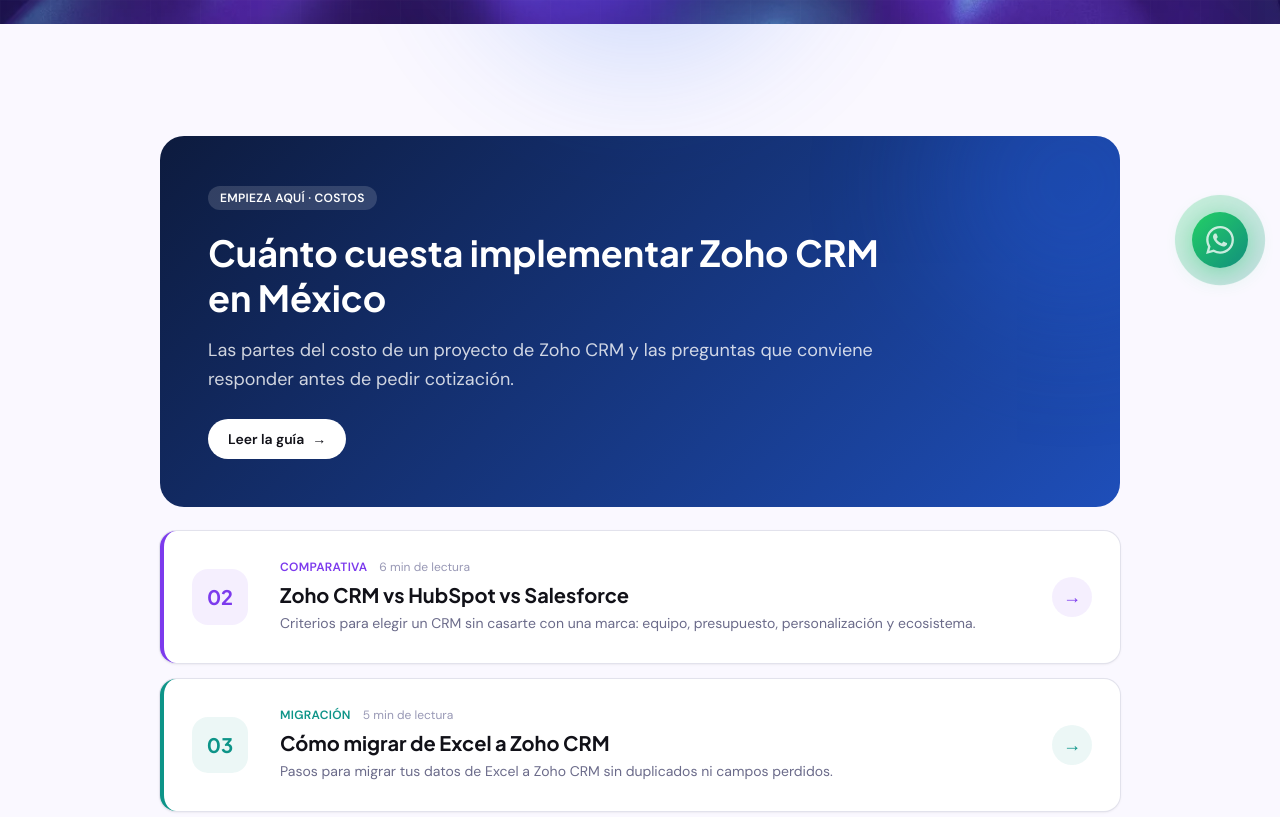
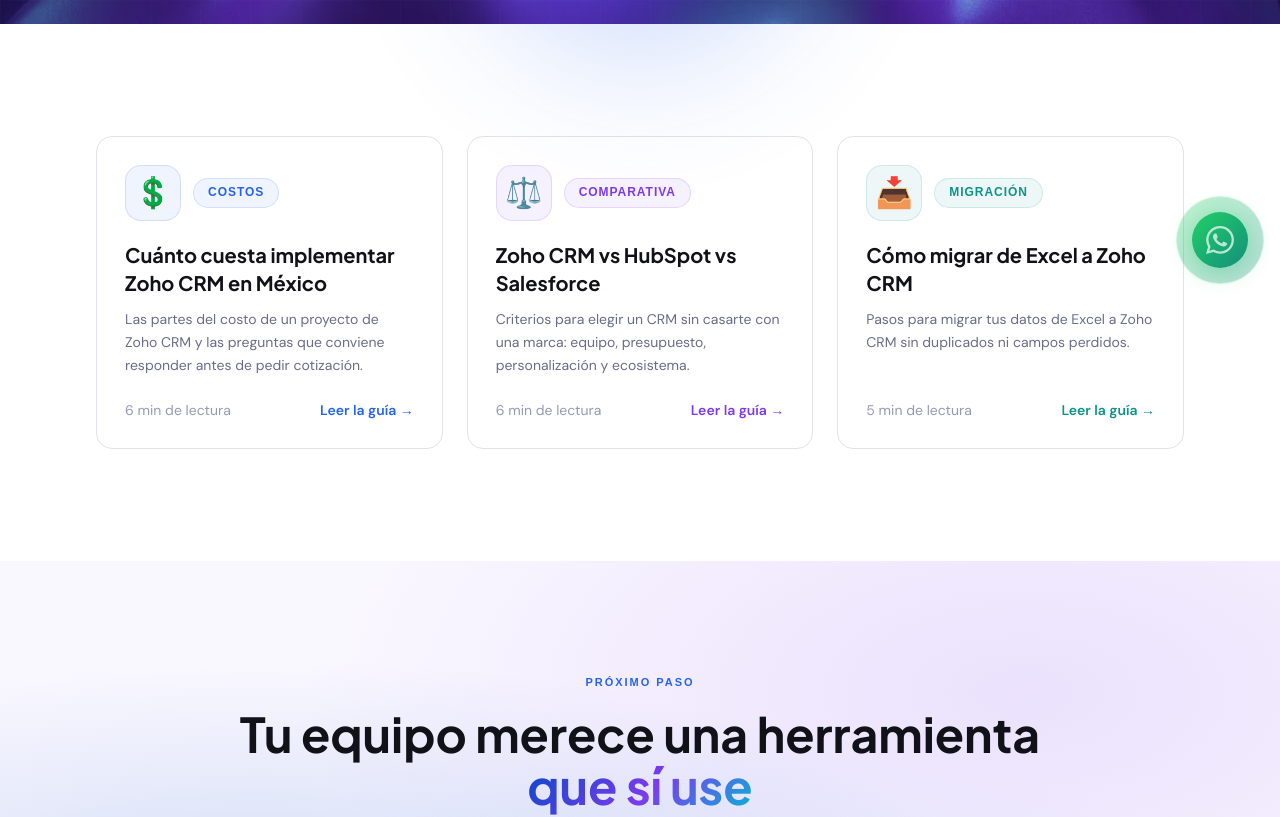
Before and after one commit to Conzultacrm/conzultacrm-website, a Next.js app: page /recursos in a window 1280 px wide. Shown: the part 500-1317 px from the top of the page. Built offline with nearby package versions, Linux system fonts and the light colour scheme.

Commit message:
feat(recursos): icon cards matching Soluciones style
Co-Authored-By: Claude Sonnet 5.5 <noreply@anthropic.com>

```diff
--- a/src/app/recursos/page.tsx
+++ b/src/app/recursos/page.tsx
@@ -12,7 +12,6 @@ export const metadata: Metadata = {
 };
 
 export default function RecursosPage() {
-  const [featured, ...rest] = guides;
   return (
     <>
       <AnimatedPageHero
@@ -21,64 +20,31 @@ export default function RecursosPage() {
         description="Respuestas claras a las preguntas que se hace una empresa antes de adoptar un CRM."
         theme="violet"
       />
-      <section className="section-padding bg-neutral-50">
-        <div className="max-w-5xl mx-auto px-4 sm:px-6 lg:px-8">
-          {/* Featured guide */}
-          <Link
-            href={`/recursos/${featured.slug}`}
-            className="group relative block overflow-hidden rounded-3xl p-8 md:p-12 mb-6 text-white transition-transform hover:-translate-y-0.5"
-            style={{ background: `linear-gradient(135deg, #0D1B3E 0%, ${featured.color} 140%)` }}
+      <section className="section-padding bg-white">
+        <div className="max-w-6xl mx-auto px-4 sm:px-6 lg:px-8 grid gap-6 md:grid-cols-2 lg:grid-cols-3">
+          {guides.map((g) => (
+            <Link key={g.slug} href={`/recursos/${g.slug}`} className="card group flex flex-col">
+              <div className="flex items-center gap-3 mb-5">
+                <div
+                  className="w-14 h-14 rounded-2xl flex items-center justify-center text-3xl"
+                  style={{ background: `${g.color}12`, border: `1.5px solid ${g.color}25` }}
                 >
-            <div className="absolute -right-24 -top-24 w-72 h-72 rounded-full blur-3xl opacity-30" style={{ background: featured.color }} />
-            <div className="relative max-w-2xl">
-              <span className="inline-block text-xs font-semibold tracking-wide uppercase rounded-full bg-white/15 px-3 py-1 mb-5">
-                Empieza aquí · {featured.tag}
-              </span>
-              <h2 className="text-2xl md:text-4xl font-bold leading-tight mb-4" style={{ fontFamily: "var(--font-syne)" }}>
-                {featured.title}
-              </h2>
-              <p className="text-white/80 text-base md:text-lg leading-relaxed mb-6">{featured.excerpt}</p>
-              <span className="inline-flex items-center gap-2 rounded-full bg-white text-neutral-900 text-sm font-semibold px-5 py-2.5 group-hover:gap-3 transition-all">
-                Leer la guía <span aria-hidden>→</span>
+                  {g.icon}
+                </div>
+                <span className="badge" style={{ background: `${g.color}12`, color: g.color, border: `1px solid ${g.color}25` }}>
+                  {g.tag}
                 </span>
               </div>
-          </Link>
-
-          {/* Rest of the guides */}
-          <div className="grid gap-4">
-            {rest.map((g, i) => (
-              <Link
-                key={g.slug}
-                href={`/recursos/${g.slug}`}
-                className="group flex items-center gap-5 md:gap-8 rounded-2xl bg-white p-5 md:p-7 shadow-sm ring-1 ring-neutral-200 hover:shadow-lg hover:-translate-y-0.5 transition"
-                style={{ borderLeft: `4px solid ${g.color}` }}
-              >
-                <span
-                  className="hidden sm:flex shrink-0 w-14 h-14 items-center justify-center rounded-2xl text-xl font-bold"
-                  style={{ background: `${g.color}14`, color: g.color, fontFamily: "var(--font-syne)" }}
-                >
-                  {String(i + 2).padStart(2, "0")}
-                </span>
-                <div className="min-w-0 flex-1">
-                  <div className="flex items-center gap-3 mb-1.5">
-                    <span className="text-xs font-semibold uppercase tracking-wide" style={{ color: g.color }}>{g.tag}</span>
-                    <span className="text-xs text-neutral-400">{g.readMinutes} min de lectura</span>
-                  </div>
-                  <h2 className="text-lg md:text-xl font-bold text-neutral-900 leading-snug mb-1" style={{ fontFamily: "var(--font-syne)" }}>
+              <h2 className="text-xl font-bold text-neutral-900 leading-snug mb-3" style={{ fontFamily: "var(--font-syne)" }}>
                 {g.title}
               </h2>
-                  <p className="text-neutral-500 text-sm leading-relaxed">{g.excerpt}</p>
+              <p className="text-neutral-500 text-sm leading-relaxed mb-6">{g.excerpt}</p>
+              <div className="mt-auto flex items-center justify-between text-sm">
+                <span className="text-neutral-400">{g.readMinutes} min de lectura</span>
+                <span className="font-semibold group-hover:underline" style={{ color: g.color }}>Leer la guía →</span>
               </div>
-                <span
-                  aria-hidden
-                  className="shrink-0 w-10 h-10 rounded-full flex items-center justify-center text-lg transition group-hover:translate-x-1"
-                  style={{ background: `${g.color}14`, color: g.color }}
-                >
-                  →
-                </span>
             </Link>
           ))}
-          </div>
         </div>
       </section>
       <CtaSection />
--- a/src/content/guides.ts
+++ b/src/content/guides.ts
@@ -2,6 +2,7 @@ export type Guide = {
   slug: string;
   /** Short topic label and accent color for the listing */
   tag: string;
+  icon: string;
   color: string;
   title: string;
   /** <title> / H1 */
@@ -18,6 +19,7 @@ export const guides: Guide[] = [
   {
     slug: "cuanto-cuesta-implementar-zoho-crm-mexico",
     tag: "Costos",
+    icon: "💲",
     color: "#2563EB",
     title: "Cuánto cuesta implementar Zoho CRM en México",
     h1: "Cuánto cuesta implementar Zoho CRM en México: de qué depende el presupuesto",
@@ -86,6 +88,7 @@ export const guides: Guide[] = [
   {
     slug: "zoho-crm-vs-hubspot-vs-salesforce",
     tag: "Comparativa",
+    icon: "⚖️",
     color: "#7C3AED",
     title: "Zoho CRM vs HubSpot vs Salesforce",
     h1: "Zoho CRM vs HubSpot vs Salesforce: cómo elegir el CRM para tu empresa",
@@ -148,6 +151,7 @@ export const guides: Guide[] = [
   {
     slug: "migrar-de-excel-a-zoho-crm",
     tag: "Migración",
+    icon: "📥",
     color: "#0D9488",
     title: "Cómo migrar de Excel a Zoho CRM",
     h1: "Cómo migrar de Excel a Zoho CRM paso a paso",
```
Lines whose indentation alone changed are shown as unchanged.
